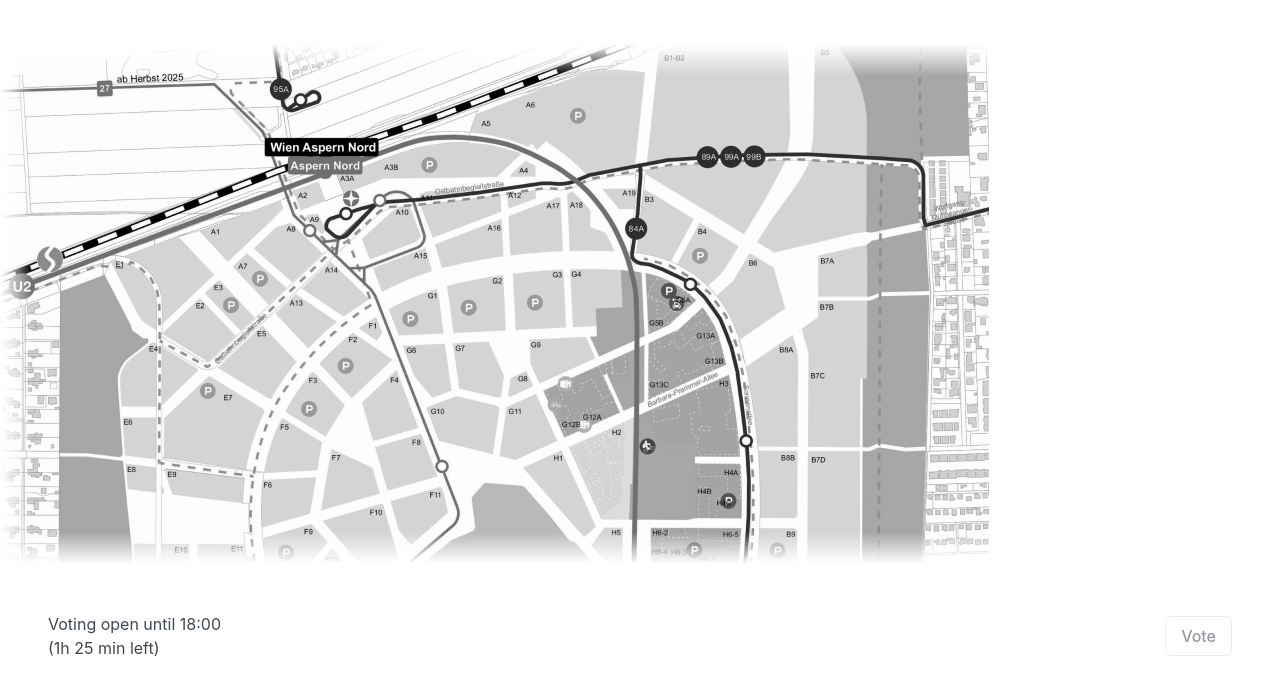
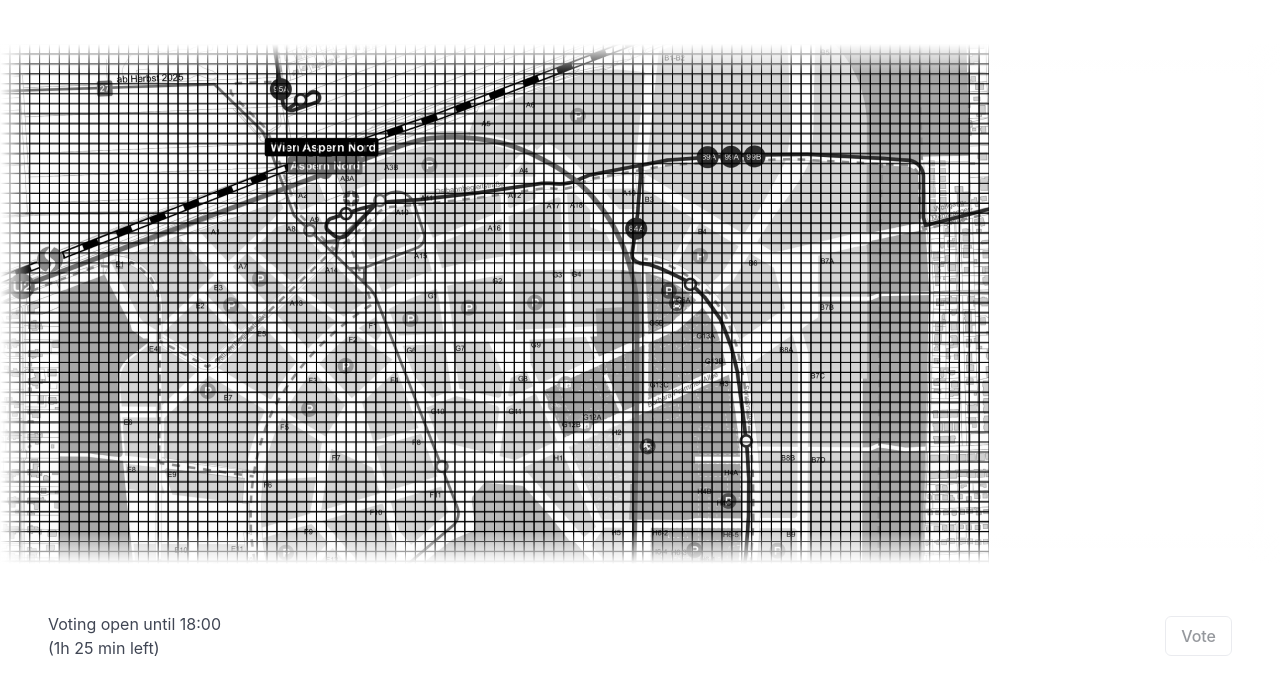
Before and after one commit to Nicolas-Eder/seestadt-shines-app, a website with bundled scripts: page index.html in a window 1280 px wide. Shown: the part 97-792 px from the top of the page. Built offline with nearby package versions, Linux system fonts and the light colour scheme.

Commit message:
rewrote raster into canvas for performance reasons

```diff
--- a/index.html
+++ b/index.html
@@ -18,7 +18,7 @@
         <div class="map-wrapper">
             <div id="map" class="overlay-anchor">
                 <img class="background" src="./assets/plan.png" height="989" width="989" alt="">
-                <div id="raster-overlay" class="overlay"></div>
+                <canvas id="raster" height="989" width="989" class="overlay"></canvas>
                 <div id="click-circle-overlay" class="overlay"></div>
             </div>
         </div>
--- a/lib/index.js
+++ b/lib/index.js
@@ -12,15 +12,10 @@ let votes = [
     { x: 50, y: 50 },
     { x: 60, y: 50 },
 ];
-let raster = [];
+let raster = {};
 
-// createRaster();
-// visualizeRaster(raster.flat(), RASTER_UNITS / 100, null);
-
-
-function createRaster() {
-    raster = Array.from({ length: RASTER_UNITS }, () => Array(RASTER_UNITS).fill(0));
-}
+const tileSizePercent = RASTER_UNITS / 100;
+visualizeRaster(null, tileSizePercent, IMAGE_PIXEL_SIZE, null);
 
 function rasterizeVotes(votes, negativeVotes) {
     for (let x = 0; x < RASTER_UNITS_X; x++) {
--- a/lib/vote-visualization.js
+++ b/lib/vote-visualization.js
@@ -1,16 +1,20 @@
 export { visualizeRaster };
 
-const HTML_PARENT_ID = "raster-overlay";
+const HTML_PARENT_ID = "raster";
 
 // shows different colors depending on the amount of votes
-function visualizeRaster(rasteredVotes, tileSize, colorSteps) {
-    const tile_parent = document.getElementById(HTML_PARENT_ID);
+function visualizeRaster(rasteredVotes, tileSizePercent, canvasSize, colorSteps) {
+    const canvas = document.getElementById(HTML_PARENT_ID);
+    const c = canvas.getContext("2d");
+    const tileSize = (tileSizePercent / 100) * canvasSize;
+    const amountOfTilesPerLine = canvasSize / tileSize;
 
-    for (const raster of rasteredVotes) {
-        let tile = document.createElement("div");
-        tile.classList.add("tile");
-        tile.style.width = tileSize + "%";
-        tile.style.height = tileSize + "%";
-        tile_parent.appendChild(tile);
+    c.strokeStyle = "black";
+    for (let x = 0; x < amountOfTilesPerLine; x++) {
+        for (let y = 0; y < amountOfTilesPerLine; y++) {
+            // c.fillStyle = "blue"; // color of the square
+            c.strokeRect(x * tileSize, y * tileSize, tileSize, tileSize);
+            // c.fillRect(x * tileSize, y * tileSize, tileSize, tileSize); // x, y, width, height
+        }
     }
 }
--- a/style.scss
+++ b/style.scss
@@ -68,15 +68,6 @@
     }
 }
 
-#raster-overlay {
-    display: flex;
-    flex-wrap: wrap;
-
-    .tile {
-        border: 1px solid rgba(0, 0, 0, 0.169);
-    }
-}
-
 .click-circle{
     position: absolute;
     border: 1px solid black;
```
